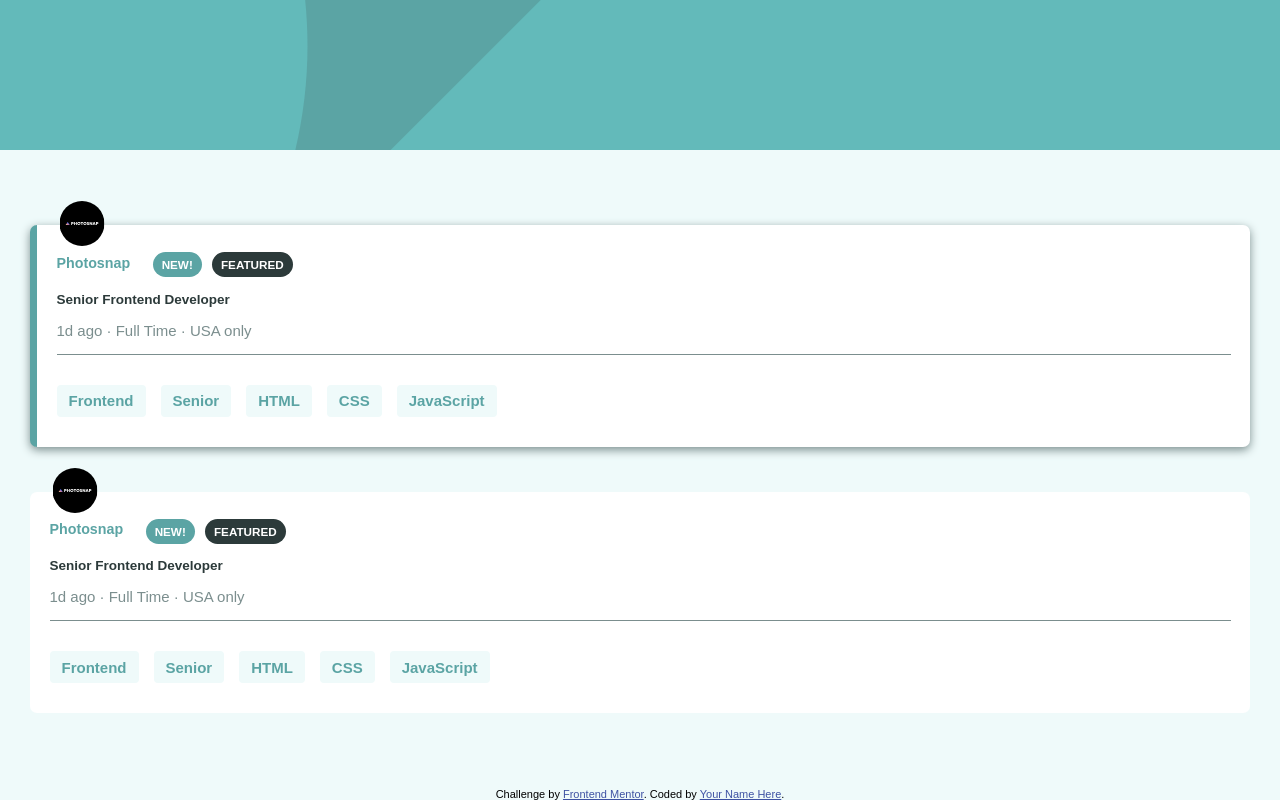
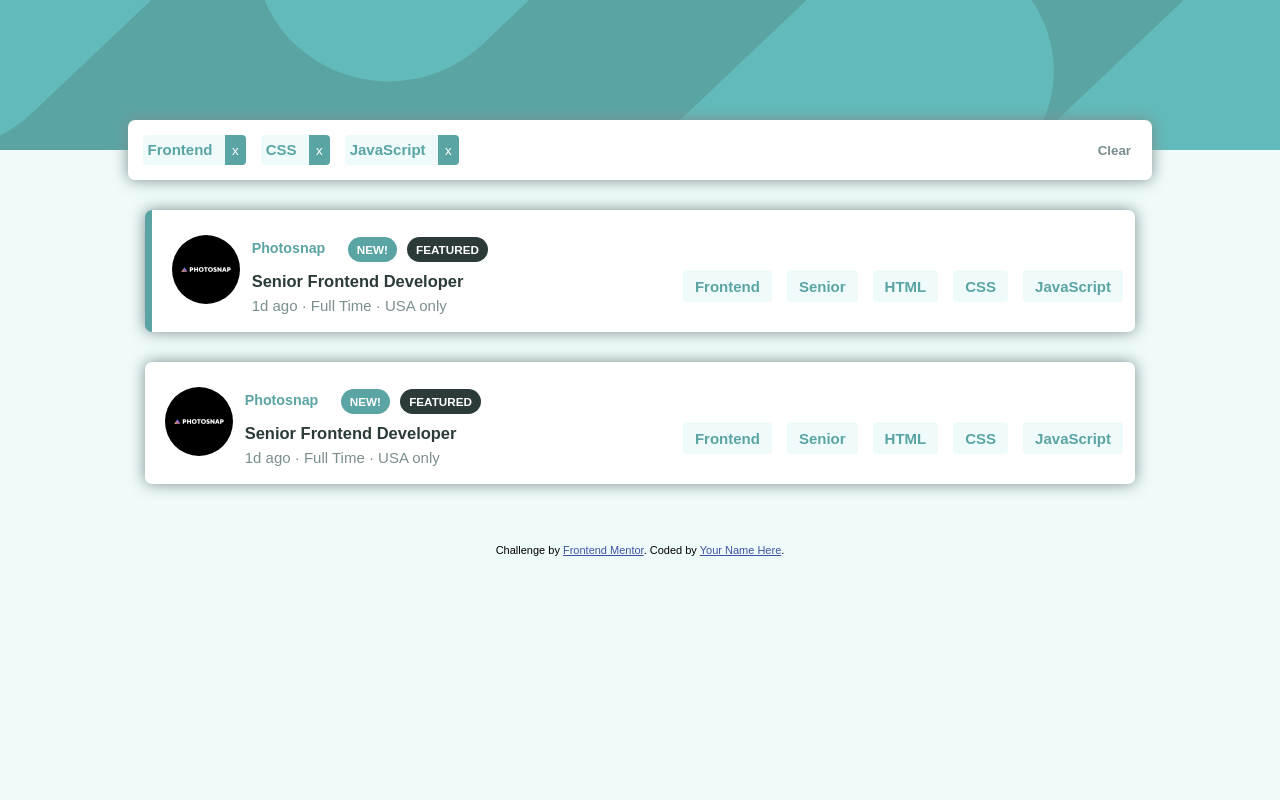
Before and after one commit to Ndace-hash/job-listing-boadr, a website: page index.html in a window 1280 px wide. Drawn offline with Linux system fonts and the light colour scheme.

Commit message:
Desktop design finished

```diff
--- a/index.html
+++ b/index.html
@@ -18,7 +18,25 @@
   </head>
   <body>
     <main>
-      <div class="header"></div>
+      <header class="header">
+        <section class="filters-wrapper">
+          <div class="filters">
+            <div class="filter">
+              <span class="filter-name">Frontend </span>
+              <button class="remove-filter">x</button>
+            </div>
+            <div class="filter">
+              <span class="filter-name">CSS </span>
+              <button class="remove-filter">x</button>
+            </div>
+            <div class="filter">
+              <span class="filter-name">JavaScript </span>
+              <button class="remove-filter">x</button>
+            </div>
+          </div>
+          <button id="clear-filters">clear</button>
+        </section>
+      </header>
       <section class="jobs">
         <article class="job-card featured">
           <div class="company-logo">
--- a/main.css
+++ b/main.css
@@ -11,6 +11,9 @@
   --dark-cyan: hsl(180, 8%, 52%);
   --x-dark-cyan: hsl(180, 14%, 20%);
   --white: #ffffff;
+
+  --box-shadow: 0 0 15px 0 var(--dark-cyan);
+  --transition: 300ms ease-in;
 
   --mobile-width: 375px;
   --desktop-width: 1440px;
@@ -38,10 +41,85 @@ body {
   background-size: cover;
   background-repeat: no-repeat;
   height: 10rem;
+  position: relative;
+}
+
+.header .filters-wrapper {
+  background-color: var(--white);
+
+  width: 80%;
+  max-width: 1024px;
+  margin: 0 auto;
+  padding: 1rem;
+  border-radius: 7px;
+  position: absolute;
+  bottom: 0;
+  left: 50%;
+  transform: translateX(-50%) translateY(50%);
+  box-shadow: var(--box-shadow);
+  display: flex;
+  justify-content: space-between;
+  align-items: center;
+}
+
+.header .filters-wrapper .filters {
+  display: flex;
+  flex-wrap: wrap;
+  gap: 1rem;
+}
+
+.header .filters-wrapper .filter {
+  padding: 0;
+  font-size: 1rem;
+  background-color: var(--light-cyan-bg);
+  color: var(--cyan);
+  font-weight: 700;
+  display: flex;
+  column-gap: 0.5rem;
+  overflow: hidden;
+  border-radius: 4px;
+  width: max-content;
+}
+
+.header .filters-wrapper .filter .filter-name {
+  padding: 0.4rem 0.3rem;
+}
+
+.header .filters-wrapper .filter .remove-filter {
+  color: var(--white);
+  background-color: var(--cyan);
+  border: none;
+  min-height: 100%;
+  width: 100%;
+  display: flex;
+  align-items: center;
+  justify-content: center;
+  padding: 0.5rem;
+}
+
+.header .filters-wrapper .filter .remove-filter:is(:hover, :focus) {
+  cursor: pointer;
+  background-color: var(--x-dark-cyan);
+  transition: var(--transition);
+}
+
+#clear-filters {
+  background-color: transparent;
+  color: var(--dark-cyan);
+  text-transform: capitalize;
+  font-weight: 700;
+  border: none;
+}
+#clear-filters:is(:hover, :focus) {
+  cursor: pointer;
+  color: var(--cyan);
+  transition: var(--transition);
 }
 
 .jobs {
-  padding: 2rem 2rem;
+  padding: 2rem;
+  max-width: 1050px;
+  margin: 0 auto;
 }
 
 .jobs .job-card {
@@ -50,6 +128,7 @@ body {
   position: relative;
   min-height: fit-content;
   margin: 3rem auto;
+  box-shadow: var(--box-shadow);
 }
 
 .jobs .job-card .company-logo {
@@ -60,8 +139,9 @@ body {
   position: absolute;
 }
 .job-card .job-desc {
-  padding: 0 1.3rem;
+  padding: 0 0.8rem;
   padding-top: 2rem;
+  width: 100%;
 }
 
 .company-logo img {
@@ -106,6 +186,11 @@ body {
   margin-top: 1rem;
   margin-bottom: 1rem;
 }
+.job-card h3:is(:hover, :focus) {
+  color: var(--cyan);
+  transition: var(--transition);
+  cursor: pointer;
+}
 
 .details {
   color: var(--dark-cyan);
@@ -127,8 +212,58 @@ body {
   padding: 0.5rem 0.8rem;
   border-radius: 4px;
 }
+.tools span:is(:hover, :focus) {
+  background-color: var(--cyan);
+  color: var(--white);
+  cursor: pointer;
+  transition: 500ms ease-in;
+}
 
 .job-card.featured {
   border-left: 7px solid var(--cyan);
-  box-shadow: 0 3px 10px 0 var(--dark-cyan);
 }
+
+@media screen and (min-width: 850px) {
+  .header {
+    background-image: url(./images/bg-header-desktop.svg);
+    height: 10rem;
+  }
+
+  .jobs .job-card {
+    display: flex;
+    align-items: center;
+    margin: 2rem auto;
+  }
+
+  .job-card .job-desc {
+    width: 100%;
+    display: flex;
+    justify-content: space-between;
+  }
+
+  .company {
+    border-bottom: none;
+  }
+
+  .job-card h3 {
+    font-size: 1.1rem;
+    margin-top: 1rem;
+    margin-bottom: 1rem;
+    line-height: 0.6;
+  }
+
+  .details {
+    color: var(--dark-cyan);
+    margin-top: 0.5rem;
+    line-height: 0.7;
+  }
+
+  .jobs .job-card .company-logo {
+    width: 5rem;
+    transform: translateY(0) translateX(0);
+    overflow: hidden;
+    margin: 1.3rem;
+    margin-right: 0rem;
+    position: static;
+  }
+}
--- a/package.json
+++ b/package.json
@@ -1,6 +1,6 @@
 {
   "name": "static-job-listings-master",
-  "version": "0.0.1",
+  "version": "0.0.2",
   "description": "A static job listing webpage with filtering solution.",
   "main": "index.js",
   "author": "Zaccheaus Yisa <zaccheausyisa00@gmail.com>",
```
